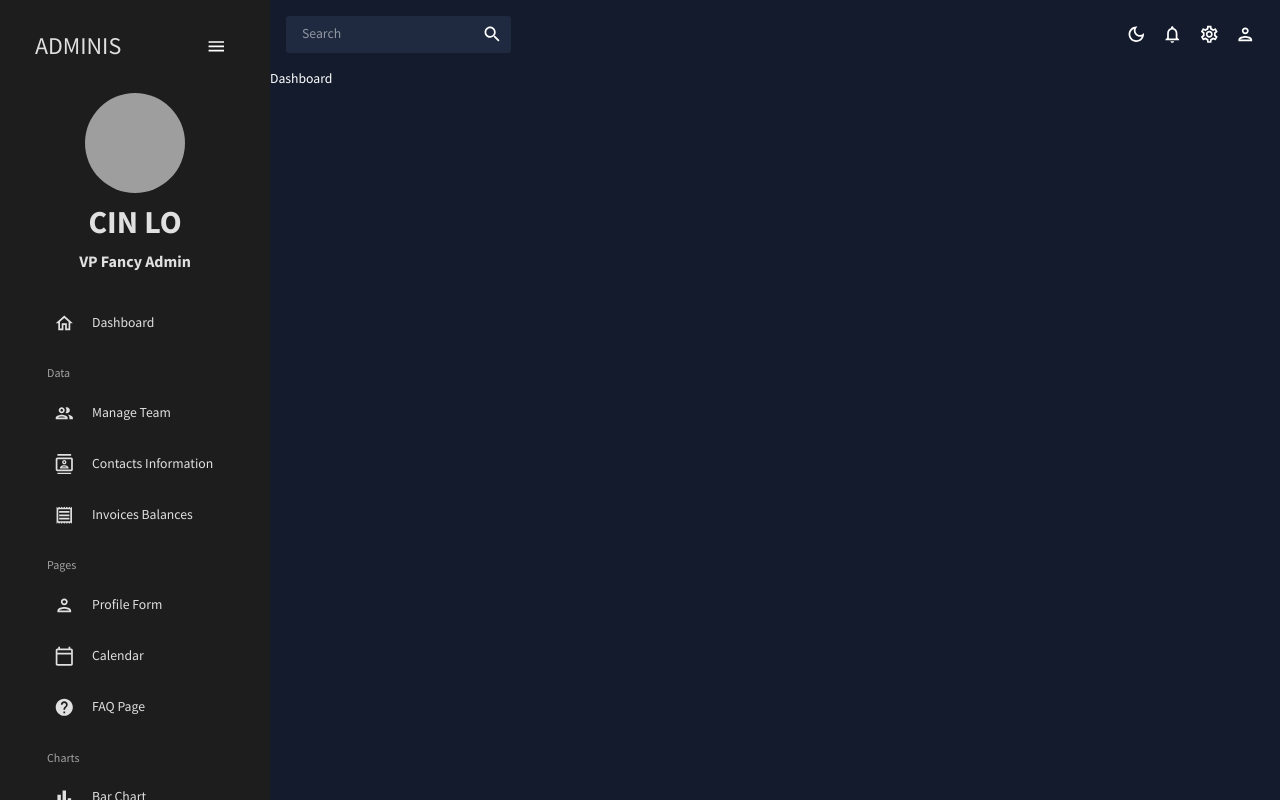
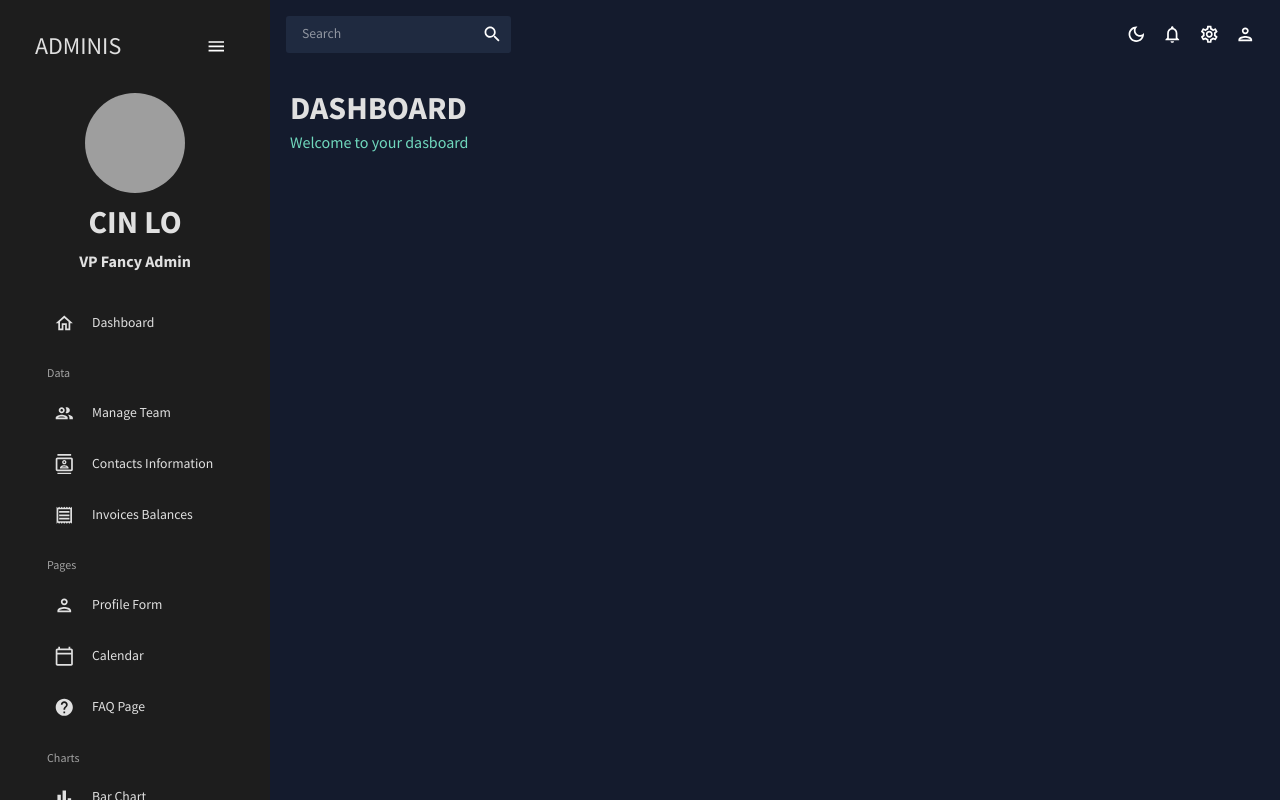
Before and after one commit to CinLo82/reactDashboardApp, a React (Create React App) app: page / in a window 1280 px wide. Built offline with nearby package versions, Linux system fonts and the light colour scheme; grey boxes are pictures that could not be loaded.

Commit message:
creando componentes, header-dashboard

```diff
--- /dev/null
+++ b/src/components/Header.jsx
@@ -0,0 +1,24 @@
+import { Typography, Box, useTheme } from "@mui/material";
+import { tokens } from "../theme";
+
+const Header = ({ title, subtitle }) => {
+  const theme = useTheme();
+  const colors = tokens(theme.palette.mode);
+  return (
+    <Box mb="30px">
+      <Typography
+        variant="h2"
+        color={colors.grey[100]}
+        fontWeight="bold"
+        sx={{ m: "0 0 5px 0" }}
+      >
+        {title}
+      </Typography>
+      <Typography variant="h5" color={colors.greenAccent[400]}>
+        {subtitle}
+      </Typography>
+    </Box>
+  );
+};
+
+export default Header;
--- a/src/scenes/dashboard/index.js
+++ b/src/scenes/dashboard/index.js
@@ -1,6 +1,15 @@
+import { Box } from '@mui/material';
+import Header from '../../components/Header'
 
 const Dashboard = () => {
-    return <div>Dashboard</div>
+    return (
+        <Box m='20px' >
+            <Box display='flex' justifyContent='space-between' aligneItems='center' >
+            <Header title='DASHBOARD' subtitle='Welcome to your dasboard' />
+            </Box>
+
+        </Box>
+    );
 }
 
 export default Dashboard;
```
